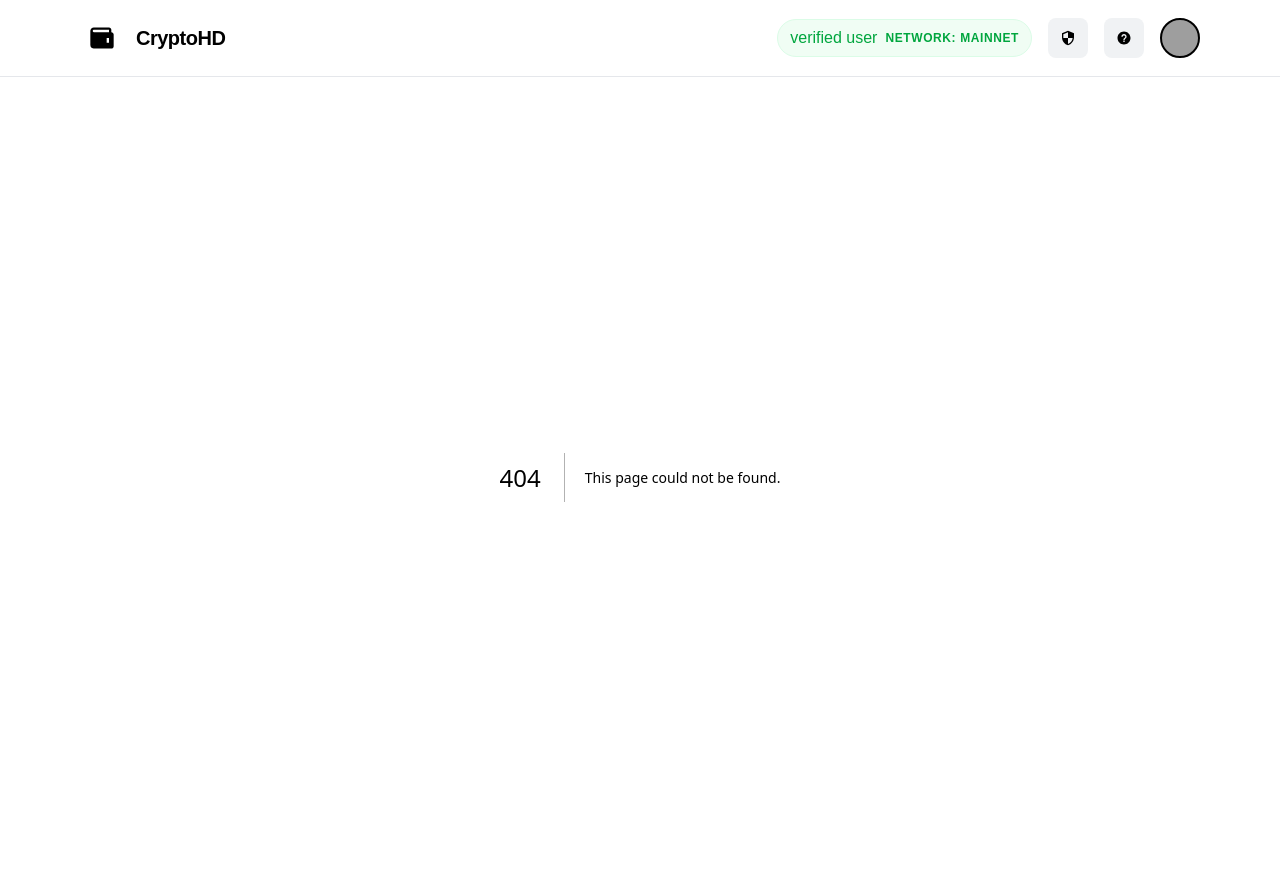
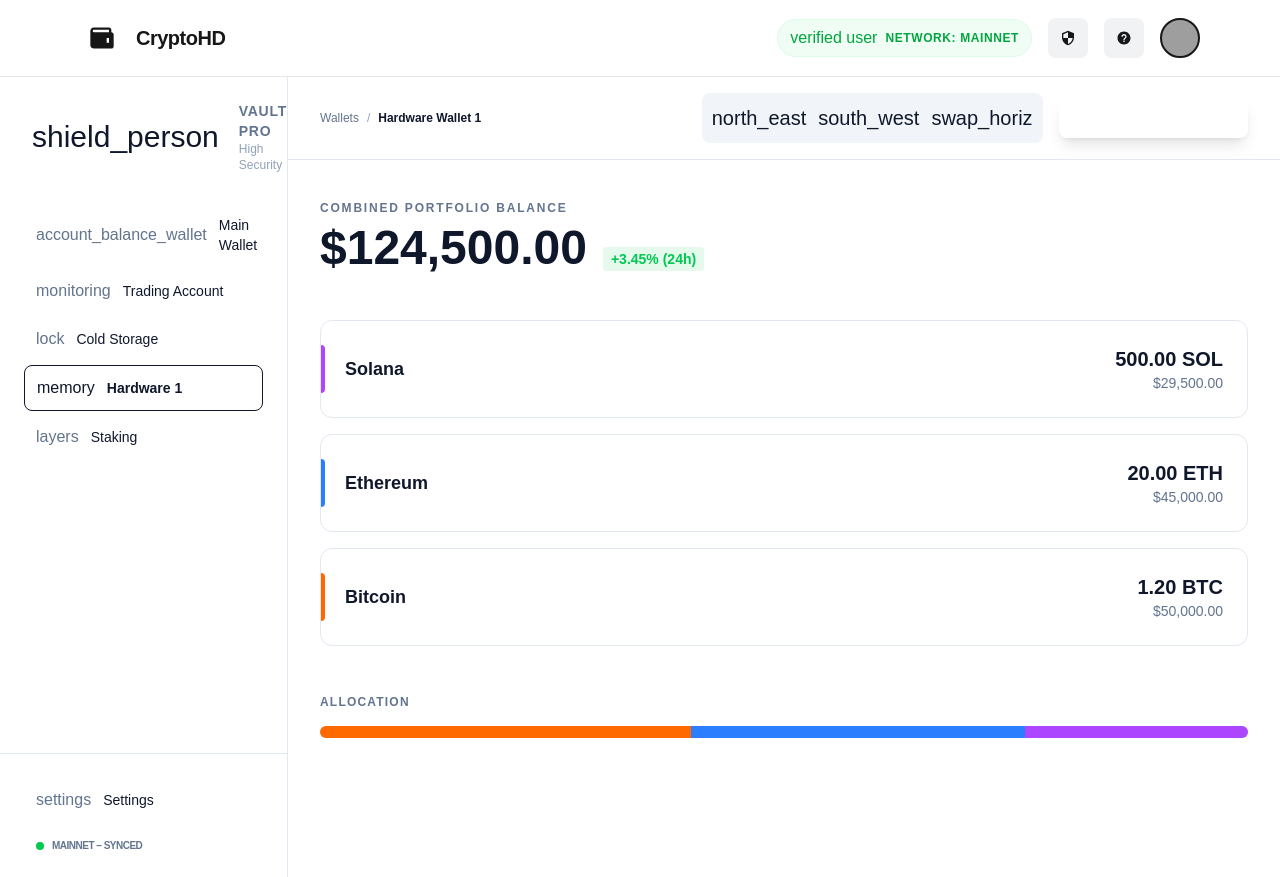
Before and after one commit to bEluga0000/crypto-wallet, a Next.js app: page /portfolio in a window 1280 px wide. Before the commit this address had no page. Built offline with nearby package versions, Linux system fonts and the light colour scheme; grey boxes are pictures that could not be loaded.

Commit message:
feat: add new page portfolio page

```diff
--- /dev/null
+++ b/src/app/portfolio/page.tsx
@@ -0,0 +1,8 @@
+import PortfolioPage from "@/components/ui/portfolio"
+
+const Portfolio = ()=>{
+    return <div>
+        <PortfolioPage/>
+    </div>
+}
+export default Portfolio
--- /dev/null
+++ b/src/components/ui/portfolio.tsx
@@ -0,0 +1,161 @@
+"use client";
+
+export default function PortfolioPage() {
+  return (
+    <div className="flex h-screen overflow-hidden bg-background-light dark:bg-background-dark text-slate-900 dark:text-slate-100">
+      {/* Sidebar */}
+      <aside className="flex w-72 flex-col border-r border-slate-200 dark:border-slate-800">
+        <div className="p-6">
+          <div className="mb-8 flex items-center gap-3">
+            <div className="rounded-lg bg-primary/10 p-2">
+              <span className="material-symbols-outlined text-3xl text-primary">
+                shield_person
+              </span>
+            </div>
+            <div>
+              <h1 className="text-sm font-bold uppercase tracking-wider text-slate-500">
+                Vault Pro
+              </h1>
+              <p className="text-xs text-slate-400">High Security</p>
+            </div>
+          </div>
+
+          <nav className="space-y-1">
+            {[
+              ["account_balance_wallet", "Main Wallet"],
+              ["monitoring", "Trading Account"],
+              ["lock", "Cold Storage"],
+            ].map(([icon, label]) => (
+              <div
+                key={label}
+                className="flex cursor-pointer items-center gap-3 rounded-lg px-3 py-2.5 transition-colors hover:bg-slate-100 dark:hover:bg-slate-800"
+              >
+                <span className="material-symbols-outlined text-slate-500">
+                  {icon}
+                </span>
+                <span className="text-sm font-medium">{label}</span>
+              </div>
+            ))}
+
+            <div className="flex items-center gap-3 rounded-lg border border-primary/20 bg-primary/10 px-3 py-2.5 text-primary">
+              <span className="material-symbols-outlined fill-icon">
+                memory
+              </span>
+              <span className="text-sm font-bold">Hardware 1</span>
+            </div>
+
+            <div className="flex cursor-pointer items-center gap-3 rounded-lg px-3 py-2.5 transition-colors hover:bg-slate-100 dark:hover:bg-slate-800">
+              <span className="material-symbols-outlined text-slate-500">
+                layers
+              </span>
+              <span className="text-sm font-medium">Staking</span>
+            </div>
+          </nav>
+        </div>
+
+        <div className="mt-auto border-t border-slate-200 p-6 dark:border-slate-800">
+          <div className="flex cursor-pointer items-center gap-3 rounded-lg px-3 py-2.5 transition-colors hover:bg-slate-100 dark:hover:bg-slate-800">
+            <span className="material-symbols-outlined text-slate-500">
+              settings
+            </span>
+            <span className="text-sm font-medium">Settings</span>
+          </div>
+
+          <div className="mt-4 flex items-center gap-2 px-3">
+            <div className="size-2 rounded-full bg-green-500" />
+            <span className="text-[10px] font-bold uppercase tracking-tighter text-slate-500">
+              Mainnet – Synced
+            </span>
+          </div>
+        </div>
+      </aside>
+
+      {/* Main Content */}
+      <main className="flex flex-1 flex-col overflow-y-auto">
+        {/* Header */}
+        <header className="flex items-center justify-between border-b border-slate-200 px-8 py-4 dark:border-slate-800">
+          <div className="flex items-center gap-2 text-xs">
+            <span className="text-slate-500">Wallets</span>
+            <span className="text-slate-400">/</span>
+            <span className="font-semibold">Hardware Wallet 1</span>
+          </div>
+
+          <div className="flex items-center gap-4">
+            <div className="flex rounded-lg bg-slate-100 p-1 dark:bg-slate-800">
+              {["north_east", "south_west", "swap_horiz"].map((icon) => (
+                <button
+                  key={icon}
+                  className="p-1.5 transition-colors hover:text-primary"
+                >
+                  <span className="material-symbols-outlined text-[20px]">
+                    {icon}
+                  </span>
+                </button>
+              ))}
+            </div>
+
+            <button className="flex items-center gap-2 rounded-lg bg-primary px-4 py-2 text-xs font-bold text-white shadow-lg shadow-primary/20 transition-colors hover:bg-blue-700">
+              <span className="material-symbols-outlined fill-icon text-[18px]">
+                visibility
+              </span>
+              Privacy Mode
+            </button>
+          </div>
+        </header>
+
+        {/* Content */}
+        <div className="max-w-5xl px-8 py-10">
+          {/* Balance */}
+          <div className="mb-12">
+            <p className="mb-2 text-xs font-bold uppercase tracking-[0.15em] text-slate-500">
+              Combined Portfolio Balance
+            </p>
+            <div className="flex items-baseline gap-4">
+              <h2 className="text-5xl font-bold">$124,500.00</h2>
+              <span className="rounded bg-green-500/10 px-2 py-0.5 text-sm font-semibold text-green-500">
+                +3.45% (24h)
+              </span>
+            </div>
+          </div>
+
+          {/* Assets */}
+          <div className="space-y-4">
+            {[
+              ["Solana", "500.00 SOL", "$29,500.00", "purple"],
+              ["Ethereum", "20.00 ETH", "$45,000.00", "blue"],
+              ["Bitcoin", "1.20 BTC", "$50,000.00", "orange"],
+            ].map(([name, amount, value, color]) => (
+              <div
+                key={name}
+                className={`group relative rounded-xl border border-slate-200 bg-white p-6 transition-all hover:border-${color}-500/50 hover:shadow-xl dark:border-slate-800 dark:bg-[#16181d]`}
+              >
+                <div
+                  className={`absolute left-0 top-1/4 bottom-1/4 w-1 rounded-r-full bg-${color}-500`}
+                />
+                <div className="flex items-center justify-between">
+                  <h3 className="text-lg font-bold">{name}</h3>
+                  <div className="text-right">
+                    <p className="text-xl font-bold">{amount}</p>
+                    <p className="text-sm text-slate-500">{value}</p>
+                  </div>
+                </div>
+              </div>
+            ))}
+          </div>
+
+          {/* Allocation */}
+          <div className="mt-12">
+            <h4 className="mb-4 text-xs font-bold uppercase tracking-widest text-slate-500">
+              Allocation
+            </h4>
+            <div className="flex h-3 w-full overflow-hidden rounded-full bg-slate-200 dark:bg-slate-800">
+              <div className="h-full w-[40%] bg-orange-500" />
+              <div className="h-full w-[36%] bg-blue-500" />
+              <div className="h-full w-[24%] bg-purple-500" />
+            </div>
+          </div>
+        </div>
+      </main>
+    </div>
+  );
+}
```
